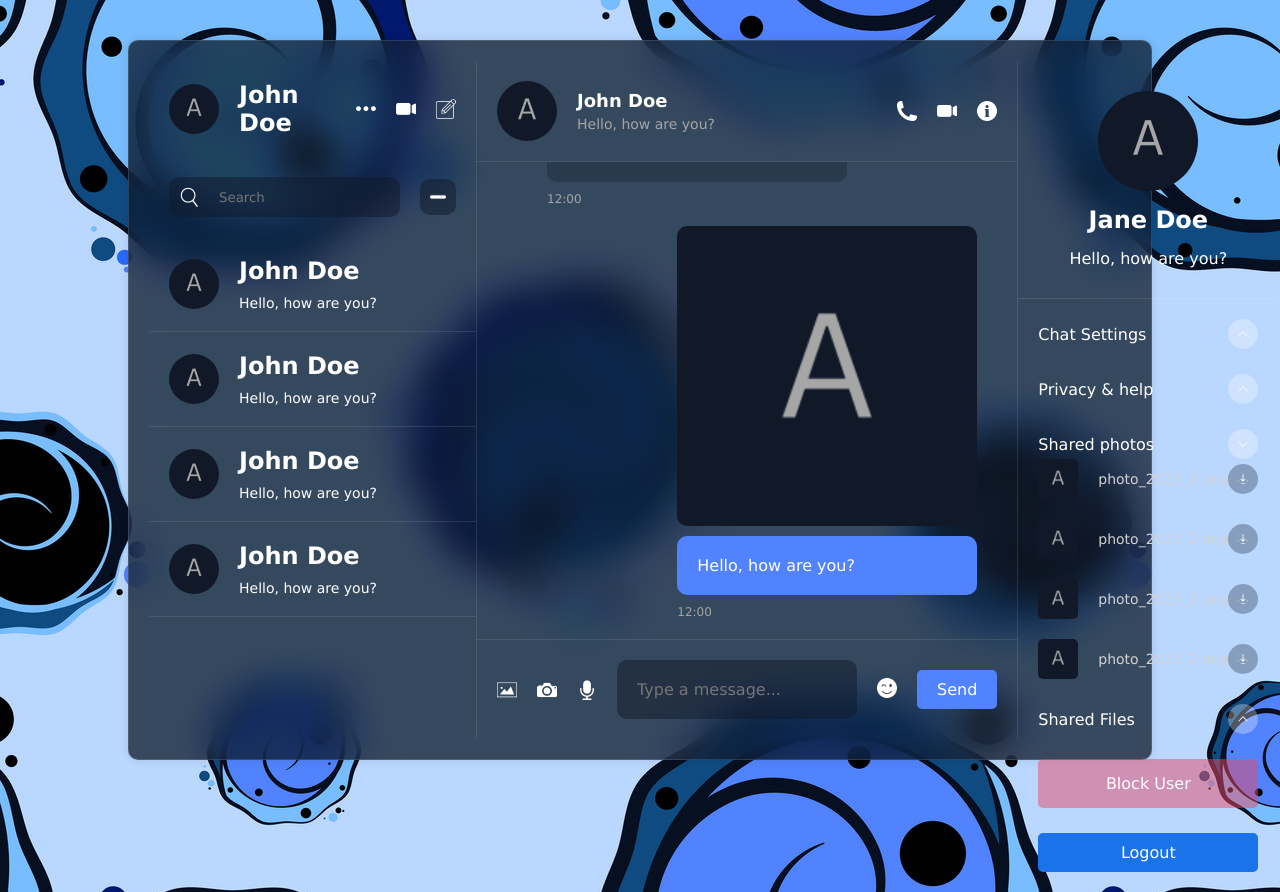
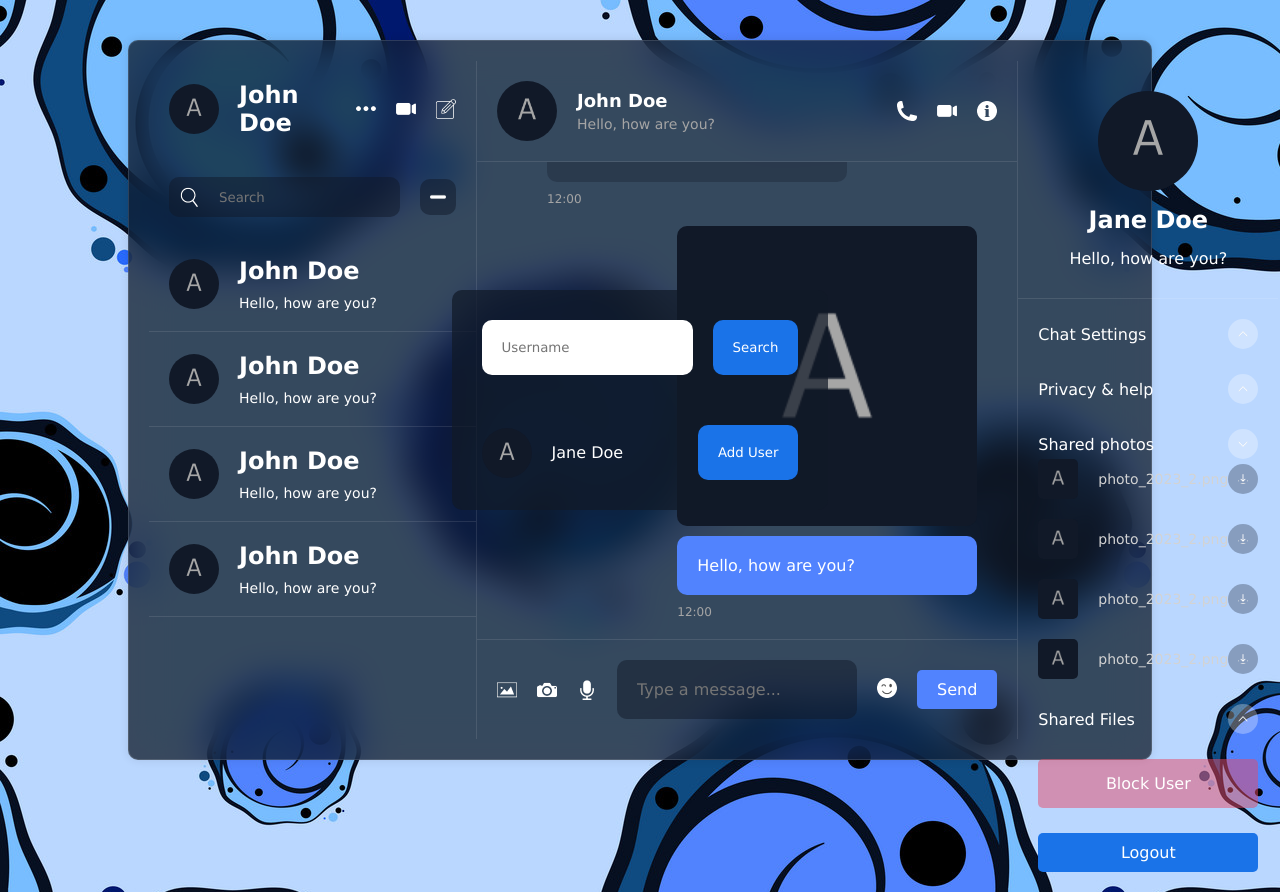
Before and after one commit to thanh202/React_Chat_App, a React (Vite) app: page / in a window 1280 px wide. Both pictures are taken after a click on the picture 438 px from the left and 197 px from the top of the page. Built offline with nearby package versions, Linux system fonts and the light colour scheme.

Commit message:
Update dependencies and enhance Chatlist component with improved structure and AddUser integration

```diff
--- a/package.json
+++ b/package.json
@@ -11,6 +11,7 @@
   },
   "dependencies": {
     "emoji-picker-react": "^4.18.0",
+    "firebase": "^12.11.0",
     "react": "^18.2.0",
     "react-dom": "^18.2.0",
     "react-toastify": "^11.0.5"
--- a/src/components/list/chatList/Chatlist.jsx
+++ b/src/components/list/chatList/Chatlist.jsx
@@ -1,8 +1,8 @@
-import { useState } from "react"
-import "./chatList.css"
+import { useState } from "react";
+import "./chatList.css";
+import AddUser from "./addUser/AddUser";
 
 const Chatlist = () => {
-
   const [addMode, SetAddMode] = useState(false);
   return (
     <div className="chatList">
@@ -11,7 +11,12 @@
           <img src="./search.png" alt="search" />
           <input type="text" placeholder="Search" />
         </div>
-            <img src={addMode? "./minus.png" : "./plus.png"} alt="plus" className="add" onClick={() => SetAddMode((prev) => !prev)}/>
+        <img
+          src={addMode ? "./minus.png" : "./plus.png"}
+          alt="plus"
+          className="add"
+          onClick={() => SetAddMode((prev) => !prev)}
+        />
       </div>
       <div className="item">
         <img src="./avatar.png" alt="avatar" />
@@ -41,8 +46,9 @@
           <p>Hello, how are you?</p>
         </div>
       </div>
+      {addMode && <AddUser />}
     </div>
-  )
-}
+  );
+};
 
-export default Chatlist
+export default Chatlist;
--- /dev/null
+++ b/src/components/list/chatList/addUser/AddUser.jsx
@@ -0,0 +1,21 @@
+import "./addUser.css"
+
+const AddUser = () => {
+    return (
+        <div className="addUser">
+            <form action="">
+                <input type="text" placeholder="Username" name="username" />
+                <button>Search</button>
+            </form>
+            <div className="user">
+                <div className="detail">
+                    <img src="./avatar.png" alt="" />
+                    <span>Jane Doe</span>
+                </div>
+                <button>Add User</button>
+            </div>
+        </div>
+    )
+}
+
+export default AddUser
--- /dev/null
+++ b/src/components/list/chatList/addUser/addUser.css
@@ -0,0 +1,63 @@
+.addUser{
+    width: max-content;
+    height: max-content;
+    padding: 30px;
+    background-color: rgba(17, 25, 40, 0.72);
+    border-radius: 10px;
+    position: absolute;
+    top: 0;
+    bottom: 0;
+    left: 0;
+    right: 0;
+    margin: auto;
+
+    form{
+        display: flex;
+        gap: 20px;
+
+        input{
+            padding: 20px;
+            border-radius: 10px;
+            border: none;
+            outline: none;
+        }
+
+        button{
+            padding: 20px;
+            border-radius: 10px;
+            background-color: #1a73e8;
+            color: white;
+            border: none;
+            cursor: pointer;
+        }
+    }
+
+    .user{
+        margin-top: 50px;
+        display: flex;
+        align-items: center;
+        justify-content: space-between;
+
+        .detail{
+            display: flex;
+            align-items: center;
+            gap: 20px;
+
+            img{
+                width: 50px;
+                height: 50px;
+                border-radius: 50%;
+                object-fit: cover;
+            }
+        }
+
+        button{
+            padding: 20px;
+            border-radius: 10px;
+            background-color: #1a73e8;
+            color: white;
+            border: none;
+            cursor: pointer;
+        }
+    }
+}
```
Also changed, not shown: 1 other file (tests, documents, lock files or other folders). Lines whose indentation alone changed are shown as unchanged.
